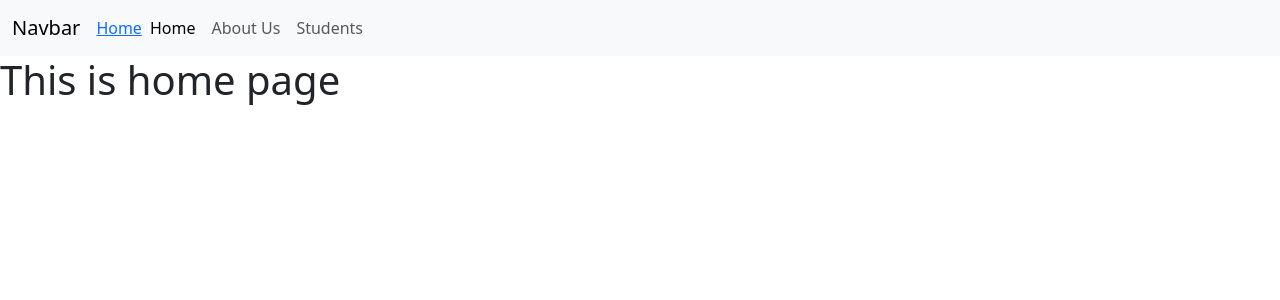
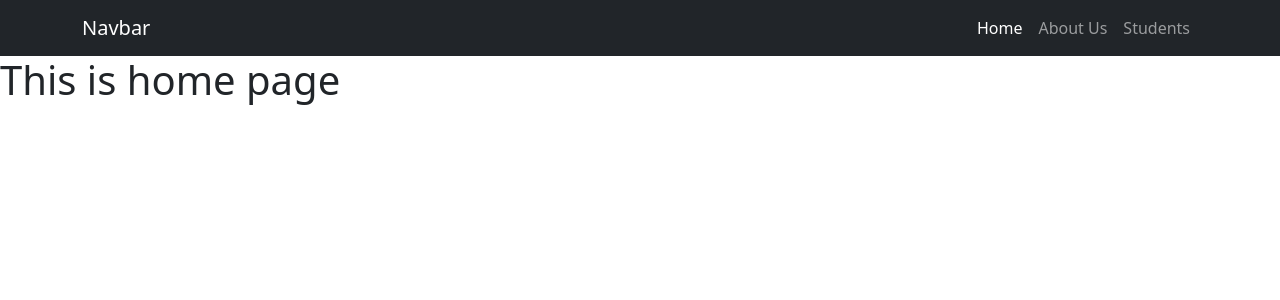
Before and after one commit to davidwagura/Student-details-app, a Vue app: page / in a window 1280 px wide. Shown: the top 300 px of the page. Built offline with nearby package versions, Linux system fonts and the light colour scheme.

Commit message:
add styles

```diff
--- a/src/App.vue
+++ b/src/App.vue
@@ -8,17 +8,16 @@ import HelloWorld from './components/HelloWorld.vue'
 
     <div class="wrapper">
 
-      <nav class="navbar navbar-expand-lg bg-body-tertiary">
-        <div class="container-fluid">
+      <nav class="navbar navbar-expand-lg navbar-dark bg-dark">
+        <div class="container">
           <router-link class="navbar-brand" to="/">Navbar</router-link>
-          <router-link to="/">Home</router-link>
 
           <button class="navbar-toggler" type="button" data-bs-toggle="collapse" data-bs-target="#navbarSupportedContent" aria-controls="navbarSupportedContent" aria-expanded="false" aria-label="Toggle navigation">
             <span class="navbar-toggler-icon"></span>
           </button>
 
           <div class="collapse navbar-collapse" id="navbarSupportedContent">
-            <ul class="navbar-nav me-auto mb-2 mb-lg-0">
+            <ul class="navbar-nav ms-auto mb-2 mb-lg-0">
 
               <li class="nav-item">
                 <router-link class="nav-link active"  to="/">Home</router-link>
--- a/src/router/index.js
+++ b/src/router/index.js
@@ -1,6 +1,6 @@
 import { createRouter, createWebHistory } from 'vue-router'
 import HomeView from '../views/HomeView.vue'
-import StudentView from ''
+import StudentsView from '../views/students/View.vue'
 
 const router = createRouter({
   history: createWebHistory(import.meta.env.BASE_URL),
@@ -21,7 +21,7 @@ const router = createRouter({
     {
       path: '/students',
       name: 'students',
-      component: StudentView
+      component: StudentsView
     },
 
   ]
--- a/src/views/AboutView.vue
+++ b/src/views/AboutView.vue
@@ -3,5 +3,3 @@
     <h1>This is about us page</h1>
   </div>
 </template>
-
-</style>
--- a/src/views/students/View.vue
+++ b/src/views/students/View.vue
@@ -0,0 +1,5 @@
+<template>
+    <main>
+      <h1>This is student page</h1>
+    </main>
+  </template>
```
